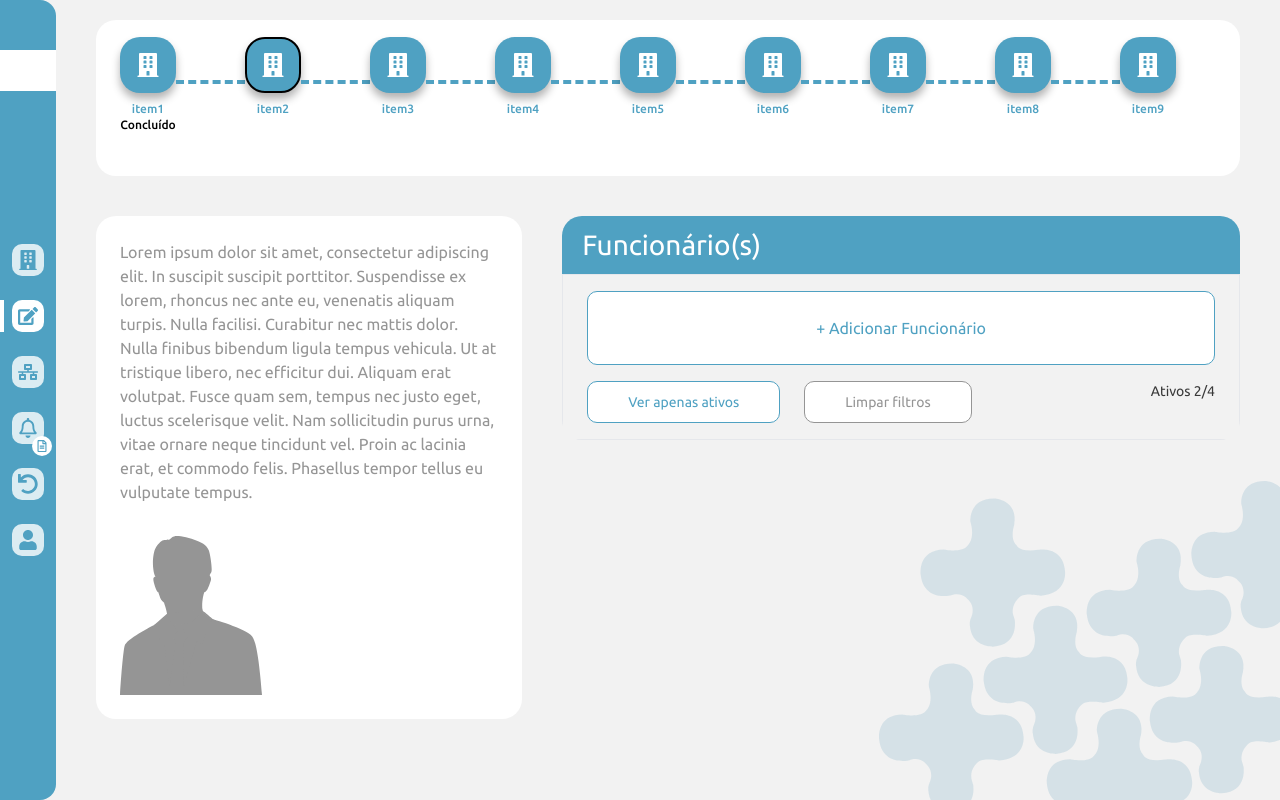
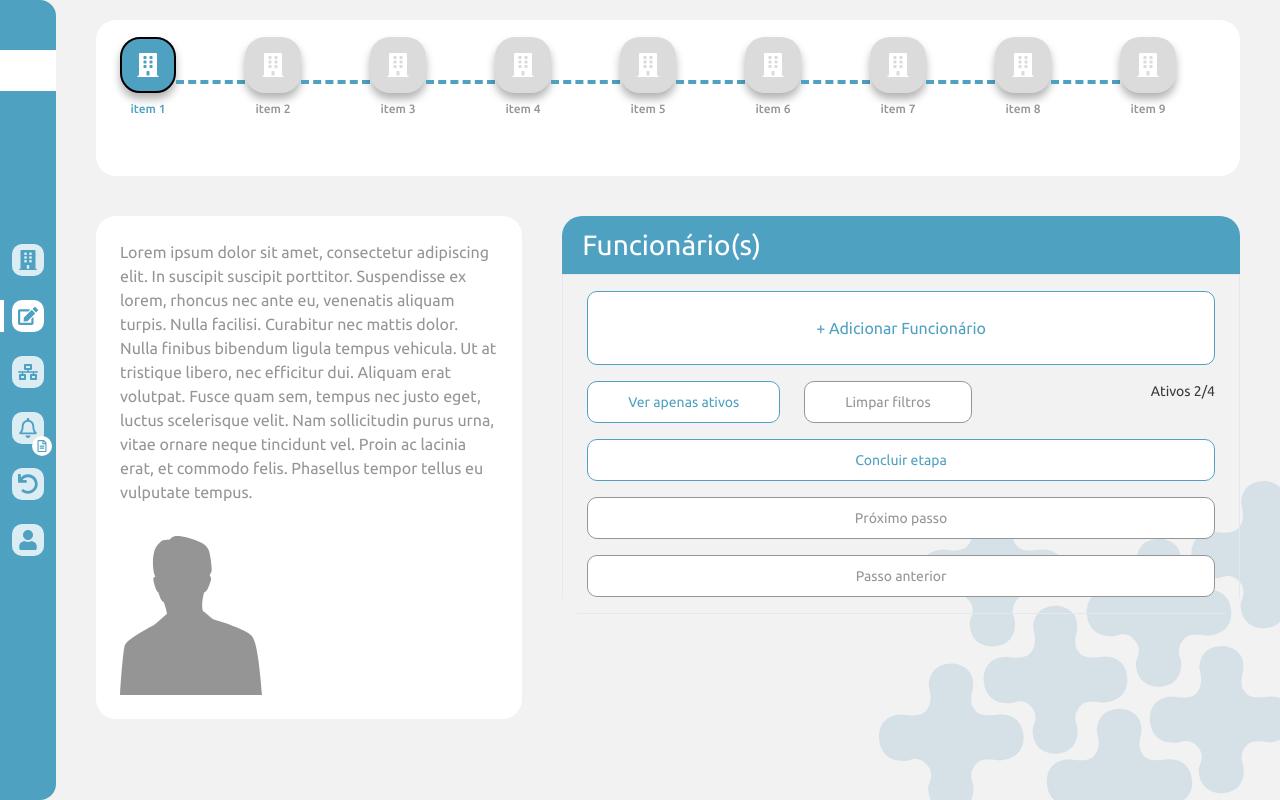
Before and after one commit to Leonardo-Maciel-S/Desafio-Sea, a React (Vite) app: page /funcionarios in a window 1280 px wide. Built offline with nearby package versions, Linux system fonts and the light colour scheme.

Commit message:
refactor: change logic of stageCards and slice to change stages

```diff
--- a/src/App.tsx
+++ b/src/App.tsx
@@ -6,7 +6,7 @@ import EmployeesPage from "./pages/EmployeesPage";
 function App() {
 	return (
 		<>
-			<main className="flex items-center gap-10">
+			<main className="flex items-center gap-10 z-10">
 				<NavBar />
 				<BrowserRouter>
 					<Routes>
@@ -16,7 +16,7 @@ function App() {
 				</BrowserRouter>
 			</main>
 
-			<div className="fixed -bottom-14 -right-14 w-[457px]">
+			<div className="fixed -bottom-14 -right-14 w-[457px] -z-10">
 				<img src={backgroundImg} alt="" />
 			</div>
 		</>
--- a/src/components/employees/Employees.tsx
+++ b/src/components/employees/Employees.tsx
@@ -1,7 +1,20 @@
 import { useState } from "react";
 import Button from "../buttons/Button";
+import { useDispatch, useSelector } from "react-redux";
+import type { RootState } from "../../store";
+import {
+	completeFirstStage,
+	nextStage,
+	previousStage,
+} from "../../slices/stages";
 
 const Employees = () => {
+	const { actualStage, completedFirstStage } = useSelector(
+		(state: RootState) => state.stages,
+	);
+
+	const dispatch = useDispatch();
+
 	const [onlyActive, setOnlyActives] = useState(false);
 
 	const handleClickFilter = () => {
@@ -37,6 +50,21 @@ const Employees = () => {
 							Ativos 2/4
 						</span>
 					</div>
+					<Button isEnable onClick={() => dispatch(completeFirstStage())}>
+						Concluir etapa
+					</Button>
+					<Button
+						onClick={() => dispatch(nextStage())}
+						isEnable={completedFirstStage}
+					>
+						Próximo passo
+					</Button>
+					<Button
+						onClick={() => dispatch(previousStage())}
+						isEnable={actualStage >= 2}
+					>
+						Passo anterior
+					</Button>
 				</div>
 			</div>
 		</div>
--- a/src/components/stages/SpaceBetweenCards.tsx
+++ b/src/components/stages/SpaceBetweenCards.tsx
@@ -1,6 +1,6 @@
 const SpaceBetweenCards = () => {
 	return (
-		<div className="hidden phone:flex size-9 mb-2 border-t-4 border-defaultBlue border-dashed flex-1 min-w-10 max-w-[120px]" />
+		<div className="hidden phone:flex size-9 mb-2 border-t-4 border-defaultBlue border-dashed flex-1 min-w-8 max-w-[120px]" />
 	);
 };
 
--- a/src/components/stages/StageCards.tsx
+++ b/src/components/stages/StageCards.tsx
@@ -1,20 +1,18 @@
 import { FaBuilding } from "react-icons/fa";
-import { useDispatch } from "react-redux";
 
 import { tv } from "tailwind-variants";
-import { selectActualStage } from "../../slices/stages";
+import type { ButtonHTMLAttributes } from "react";
 
 const stageCards = tv({
-	base: "size-14 text-white flex justify-center items-center rounded-[20px] shadow-stagesCards cursor-pointer border-black",
+	base: "size-14 text-white flex justify-center items-center rounded-[20px] shadow-stagesCards",
 	variants: {
 		active: {
 			default:
-				"bg-default hover:border-2 hover:border-black hover:shadow-stagesCardsHover",
+				"bg-default hover:border-2 hover:border-black hover:shadow-stagesCardsHover cursor-pointer ",
 			disabled: "bg-stageDisabled cursor-default",
 		},
 		isActualStage: {
-			true: "border-2 cursor-default shadow-stagesCards",
-			false: "hover:scale-105",
+			true: "border-2 cursor-default shadow-stagesCards border-black hover:shadow-stagesCards",
 		},
 	},
 	defaultVariants: {
@@ -23,24 +21,26 @@ const stageCards = tv({
 	},
 });
 
-interface StageCardsProps {
+interface StageCardsProps extends ButtonHTMLAttributes<HTMLButtonElement> {
 	stageCard: number;
 	isCompleted?: boolean;
 	actualStage: number;
+	completedFirstStage: boolean;
 }
 
 const StageCards = ({
 	stageCard,
 	isCompleted,
 	actualStage,
+	completedFirstStage,
+	...rest
 }: StageCardsProps) => {
-	const dispatch = useDispatch();
+	const backgroundCard =
+		stageCard === 1 || actualStage > 1 || completedFirstStage
+			? "default"
+			: "disabled";
 
-	const backgroundCard =
-		stageCard === 1 || actualStage > 1 ? "default" : "disabled";
-
-	const textStage =
-		stageCard === 1 || actualStage > 1 ? "text-defaultBlue" : "text-mediumGray";
+	const textStage = stageCard === 1 ? "text-defaultBlue" : "text-mediumGray";
 
 	const hasBorder = actualStage === stageCard;
 
@@ -52,14 +52,14 @@ const StageCards = ({
 					active: backgroundCard,
 					isActualStage: hasBorder,
 				})}
-				onClick={() => dispatch(selectActualStage(stageCard))}
-				disabled={actualStage < 2 || actualStage == stageCard}
+				disabled={actualStage < 2 || actualStage === stageCard}
+				{...rest}
 			>
 				<FaBuilding className="text-2xl" />
 			</button>
 
 			<div className="flex flex-col items-center text-center font-medium text-xs">
-				<span className={textStage}>item{stageCard}</span>
+				<span className={textStage}>item {stageCard}</span>
 				{isCompleted && <span>Concluído</span>}
 			</div>
 		</div>
--- a/src/components/stages/StagesModal.tsx
+++ b/src/components/stages/StagesModal.tsx
@@ -1,23 +1,39 @@
+// Components
 import SpaceBetweenCards from "./SpaceBetweenCards";
 import StageCards from "./StageCards";
-import { useSelector } from "react-redux";
 import type { RootState } from "../../store";
 
+// Redux
+import { useDispatch, useSelector } from "react-redux";
+import { selectActualStage } from "../../slices/stages";
+
 const StagesModal = () => {
-	const { stages, actualStage } = useSelector(
+	const { stages, actualStage, completedFirstStage } = useSelector(
 		(state: RootState) => state.stages,
 	);
+	const dispatch = useDispatch();
 
 	return (
 		<nav className="w-full min-h-[156px] pt-2 flex items-center justify-start px-6 sm:pr-16 bg-white rounded-[20px] flex-wrap">
+			<StageCards
+				stageCard={1}
+				isCompleted={completedFirstStage}
+				actualStage={actualStage}
+				completedFirstStage={completedFirstStage}
+				onClick={() => dispatch(selectActualStage(1))}
+			/>
+			<SpaceBetweenCards />
+
 			{stages.map((item) => {
-				if (item < stages.length) {
+				if (item < stages.length + 1) {
 					return (
 						<>
 							<StageCards
 								stageCard={item}
 								isCompleted={actualStage > item}
 								actualStage={actualStage}
+								completedFirstStage={completedFirstStage}
+								onClick={() => dispatch(selectActualStage(item))}
 							/>
 							<SpaceBetweenCards />
 						</>
@@ -30,6 +46,8 @@ const StagesModal = () => {
 						stageCard={item}
 						isCompleted={actualStage > item}
 						actualStage={actualStage}
+						completedFirstStage={completedFirstStage}
+						onClick={() => dispatch(selectActualStage(item))}
 					/>
 				);
 			})}
--- a/src/slices/stages.ts
+++ b/src/slices/stages.ts
@@ -3,11 +3,13 @@ import { createSlice, type PayloadAction } from "@reduxjs/toolkit";
 export interface Stages {
 	stages: number[];
 	actualStage: number;
+	completedFirstStage: boolean;
 }
 
 const initialState: Stages = {
-	stages: [1, 2, 3, 4, 5, 6, 7, 8, 9],
-	actualStage: 2,
+	stages: [2, 3, 4, 5, 6, 7, 8, 9],
+	actualStage: 1,
+	completedFirstStage: false,
 };
 
 export const stagesSlice = createSlice({
@@ -15,23 +17,45 @@ export const stagesSlice = createSlice({
 	initialState,
 	reducers: {
 		nextStage: (state: Stages) => {
-			if (state.actualStage >= 1 || state.actualStage <= 9) {
+			if (state.actualStage >= 1 && state.actualStage < 9) {
 				state.actualStage += 1;
+				return;
 			}
 		},
 		previousStage: (state: Stages) => {
-			if (state.actualStage >= 1 || state.actualStage <= 9) {
+			if (state.actualStage >= 1 && state.actualStage <= 9) {
 				state.actualStage -= 1;
 			}
 		},
 		selectActualStage: (state: Stages, action: PayloadAction<number>) => {
-			if (state.actualStage >= 1 || state.actualStage <= 9) {
+			if (action.payload === 1) {
+				state.actualStage = 1;
+				state.completedFirstStage = false;
+			}
+
+			if (state.actualStage >= 1 && state.actualStage < 9) {
 				state.actualStage = action.payload;
 			}
+		},
+		completeFirstStage: (state: Stages) => {
+			if (state.completedFirstStage) {
+				state.completedFirstStage = false;
+				state.actualStage = 1;
+
+				return;
+			}
+
+			state.completedFirstStage = true;
+			state.actualStage = 1;
 		},
 	},
 });
 
-export const { previousStage, nextStage, selectActualStage } =
-	stagesSlice.actions;
+export const {
+	previousStage,
+	nextStage,
+	selectActualStage,
+	completeFirstStage,
+} = stagesSlice.actions;
+
 export const stagesSliceReducer = stagesSlice.reducer;
```
